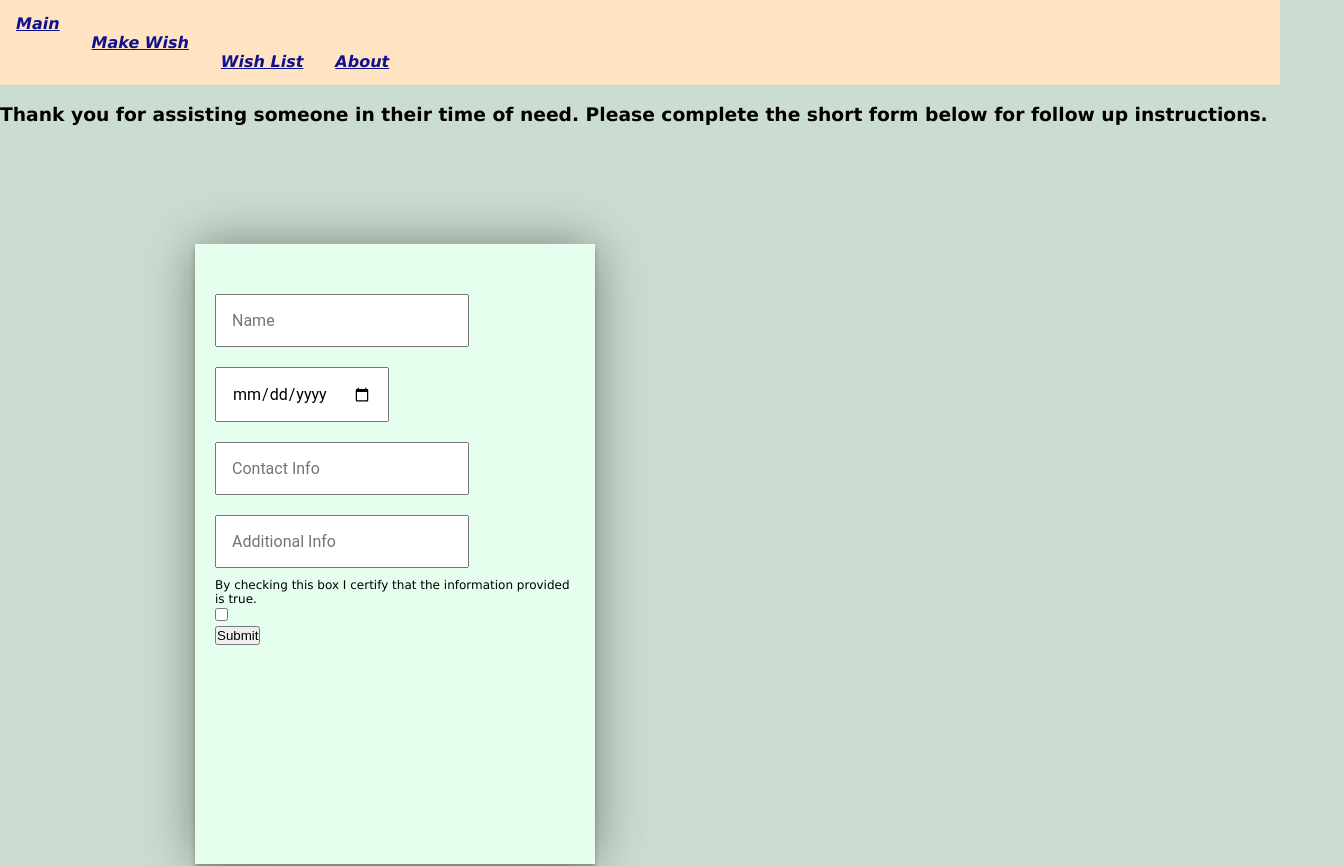
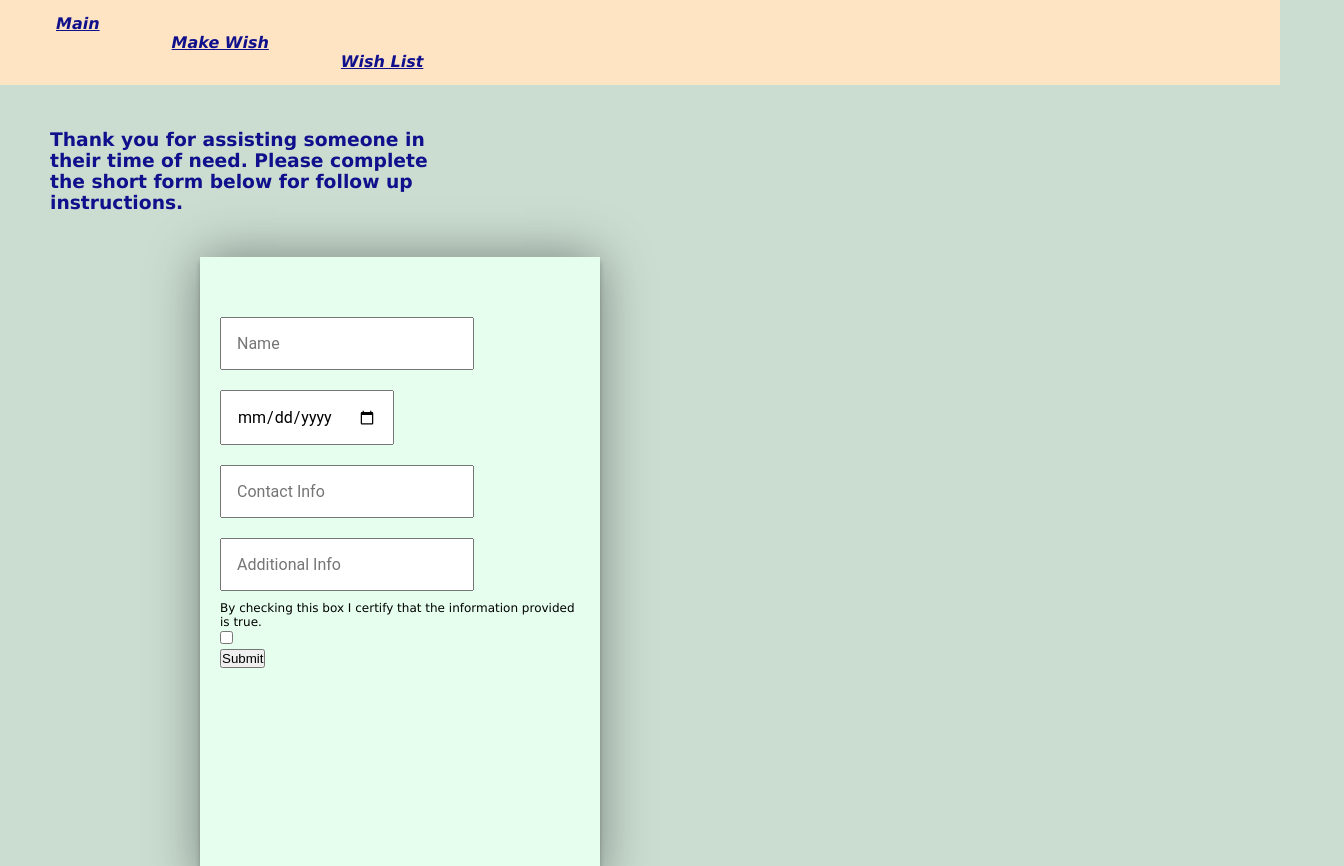
Before and after one commit to elleswift/earth-angels-frontend2, a React (Create React App) app: page /grant-wish in a window 1280 px wide. Shown: the top 866 px of the page, 1344 px wide, since content can reach past the window. Built offline with nearby package versions, Linux system fonts and the light colour scheme; the HTML template or start-up script is replaced by a standard one.

Commit message:
image add & css updates

```diff
--- a/src/assets/styles.css
+++ b/src/assets/styles.css
@@ -10,12 +10,9 @@ body {
   font-family: Verdana, Geneva, Tahoma, sans-serif;
   background-color: rgb(203, 221, 209);
   margin: 0px;
-  padding:px
+  padding:0px
 }
 
-.header {
-  margin-left: 0;
-}
 ul {
   list-style-type: none;
   margin: 0;
@@ -37,6 +34,7 @@ li a {
   padding: 14px 16px;
   text-decoration: underline;
   border-radius: 15px;
+  margin-left: 40px;
 }
 
 li a:hover {
@@ -47,14 +45,28 @@ li a:hover {
 .container {
   max-width: 1100px;
   margin: 4rem auto;
-  background-image: halo2;
   display: flex;
 }
 
 .logo2 {
-margin-left: 650px ;
+margin-left: 55px ;
+width: 200pxpx;
 
 }
+
+.main {
+  display: flex;
+  margin-left: 80px;
+}
+
+.main-sub {
+
+  float: left;
+  margin-left: 80px;
+  width: 1500px;
+
+}
+
 .m-form {
   width: 360px;
   height: 560px;
@@ -70,25 +82,30 @@ margin-left: 650px ;
   width: 360px;
   height: 560px;
   background-color: rgb(229, 254, 237);
-  margin-top: 50px;
-  margin-left: 50px;
   box-shadow: 0 0 50px 0 rgba(0, 0, 0, 0.4), 0 5px 5px 0 rgba(0, 0, 0, 0.24);
   padding: 20px;
-  padding-top: 40px;
-  margin-top: 100px;
-  margin-left: 195px;
+  padding-top: 50px;
+  margin-top: 25px;
+  margin-left: 200px;
 
 }
+
 .add-form input {
   float: right;
+}
 
+.g-thankyou {
+  margin-left: 50px;
+  padding-top: 25px;
+  width: 400px;
+  color: rgb(16, 16, 140);
 }
+
 .wishes {
   display: flex;
   flex-wrap: wrap;
   justify-content:space-between;
   margin: 4rem 0;
-  background-image: (halo2);
 }
 
 .wish {
@@ -113,12 +130,13 @@ margin-left: 650px ;
 }
 
 footer {
-  width: 100%;
+  width: 300px;
   padding: 2rem;
   text-align: center;
   font-weight: bold;
   font-style:oblique;
   text-decoration: none;
+  margin-left: 800px;
 }
 
 .logo-footer-image {
@@ -149,3 +167,8 @@ size: 150px;
   padding-block: 4pt;
 
 }
+
+.embed-video-responsive {
+  margin-left: 500px;
+  padding-top: 30px;
+}
--- a/src/components/About.js
+++ b/src/components/About.js
@@ -1,14 +1,14 @@
-const About = () => {
-  return (
+// const About = () => {
+//   return (
 
-    <div classname='paradigm'>
-      <h4> Paradigm Shift: (par·a·digm shift) -  an important change that happens when
-        the usual way of thinking about or doing something is replaced by a new
-        and different way</h4>
-      <p>
+//     <div classname='paradigm'>
+//       <h4> Paradigm Shift: (par·a·digm shift) -  an important change that happens when
+//         the usual way of thinking about or doing something is replaced by a new
+//         and different way</h4>
+//       <p>
 
-      </p>
-    </div>
-  );
-};
-export default About
+//       </p>
+//     </div>
+//   );
+// };
+// export default About
--- a/src/components/Header.js
+++ b/src/components/Header.js
@@ -6,7 +6,6 @@ const Header = () => {
       <li><a href="/">Main</a></li> <br/>
       <li><a href="/make-wish">Make Wish</a></li> <br />
       <li><a href="/wish-list">Wish List</a></li>
-      <li><a href="/About">About</a></li>
     </ul>
     </div>
   )
--- a/src/pages/GrantWish.js
+++ b/src/pages/GrantWish.js
@@ -1,16 +1,15 @@
 import { useState } from 'react';
-import {  useNavigate } from 'react-router-dom'
+import { useNavigate } from 'react-router-dom';
 
 const GrantWish = () => {
   const [form, setForm] = useState({});
 
-  const navigate = useNavigate()
+  const navigate = useNavigate();
 
   const handleForm = (e) => {
     setForm({ ...form, [e.target.name]: e.target.value });
   };
   const GrantWish = () => {
-
     fetch(`${process.env.REACT_APP_API_ENDPOINT}/?Grantorname=`, {
       method: 'PUT',
       headers: {
@@ -20,23 +19,24 @@ const GrantWish = () => {
     })
       .then((res) => res.json())
       .then(() => navigate('/wish-list'))
-      .catch((err) => console.error(err))
-      navigate('/wish-list')
+      .catch((err) => console.error(err));
+    navigate('/wish-list');
 
-      alert('Thank you. We will be in contact soon with follow-up instructions ')
-
+    alert('Thank you. We will be in contact soon with follow-up instructions ');
   };
 
   return (
-    <div> <br />
-
-         <h3> Thank you for assisting someone in their time of need. Please complete
-          the short form below for follow up instructions.</h3>
-
+    <div>
+      {' '}
+      <br />
+      <h3 className='g-thankyou'>
+        {' '}
+        Thank you for assisting someone in their time of need. Please complete
+        the short form below for follow up instructions.
+      </h3>
       <br />
       <div className='g-form'>
         <form className='grant-wish'>
-
           <input
             className='field'
             onChange={(e) => handleForm(e)}
--- a/src/pages/Main.js
+++ b/src/pages/Main.js
@@ -1,28 +1,37 @@
-import Logo2 from '../assets/images/logo2.png'
-import Video from '../components/Video.js'
+import Logo2 from '../assets/images/logo2.png';
+import Video from '../components/Video.js';
 
 const Main = () => {
+  return (
+    <div>
+      <img src={Logo2} className='logo2' alt='logo' />
+      <img src={Logo2} className='logo2' alt='logo' />
+      <img src={Logo2} className='logo2' alt='logo' />
+      <br />
+      <h2 className='main'>
+        <p style={{ color: 'rgb(16, 16, 140', fontWeight: 'bold' }}>
+          What Does It Mean To Be An Earth Angel?
+        </p>
+      </h2>
+      <br />
+      <h3 className='main-sub'>
+        {' '}
+        <p style={{ color: 'rgb(16, 16, 140', fontWeight: 'bold' }}>
+          {' '}
+          Being an Earth Angel doesn’t mean you are perfect, it doesn’t mean
+          you’re an angel (the angelic path is different from the path of
+          humanity) and it doesn’t even mean that you’re saint-like. Like all of
+          humanity, Earth Angels make mistakes, experience challenges, and feel
+          disconnected at times. Being an Earth Angel means that you’re called
+          at the soul level to help others, spread kindness, have compassion and
+          make a difference on Earth by bringing the light and love of the
+          higher spiritual realms into physical reality. <br /> <br />  This is a site for those in need and those who need to give back.
+          <Video videoId='Z8oJV_mBY9g' /> <br />
 
-  return (
+        </p>
+      </h3>
+    </div>
+  );
+};
 
-       <div className='main'>
-         <img src={Logo2} className='logo2' alt='logo' /><br />
-        <h3 className=''>
-        <p style={{color: 'rgb(16, 16, 140', fontWeight: 'bold'}}>What Does It Mean To Be An Earth Angel?</p>
-          <p style={{color: 'rgb(16, 16, 140', fontWeight: 'bold'}}> <br />
-
-Being an Earth Angel doesn’t mean you are perfect, it doesn’t mean you’re an angel (the angelic path is different from the path of humanity) and it doesn’t even mean that you’re saint-like
-
-Like all of humanity, Earth Angels make mistakes, experience challenges, and feel disconnected at times.
-
-Being an Earth Angel means that you’re called at the soul level to help others, spread kindness, have compassion and make a difference on Earth by bringing the light and love of the higher spiritual realms into physical reality.
-</p></h3>
-<Video videoId='Z8oJV_mBY9g' />
-
-
-       </div>
-
-  )
-}
-
-export default Main
+export default Main;
```
Also changed, not shown: src/components/Footer.js (+13 -6 lines). Lines whose indentation alone changed are shown as unchanged.
